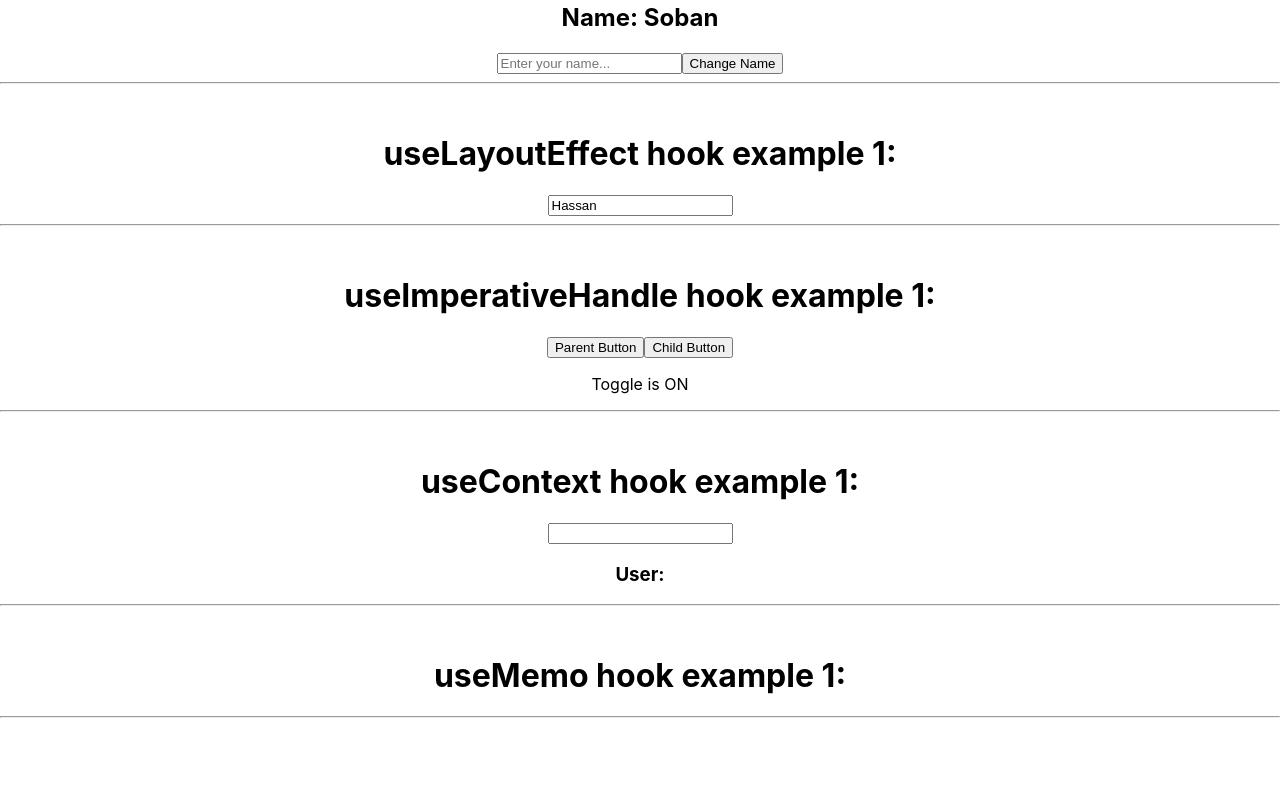
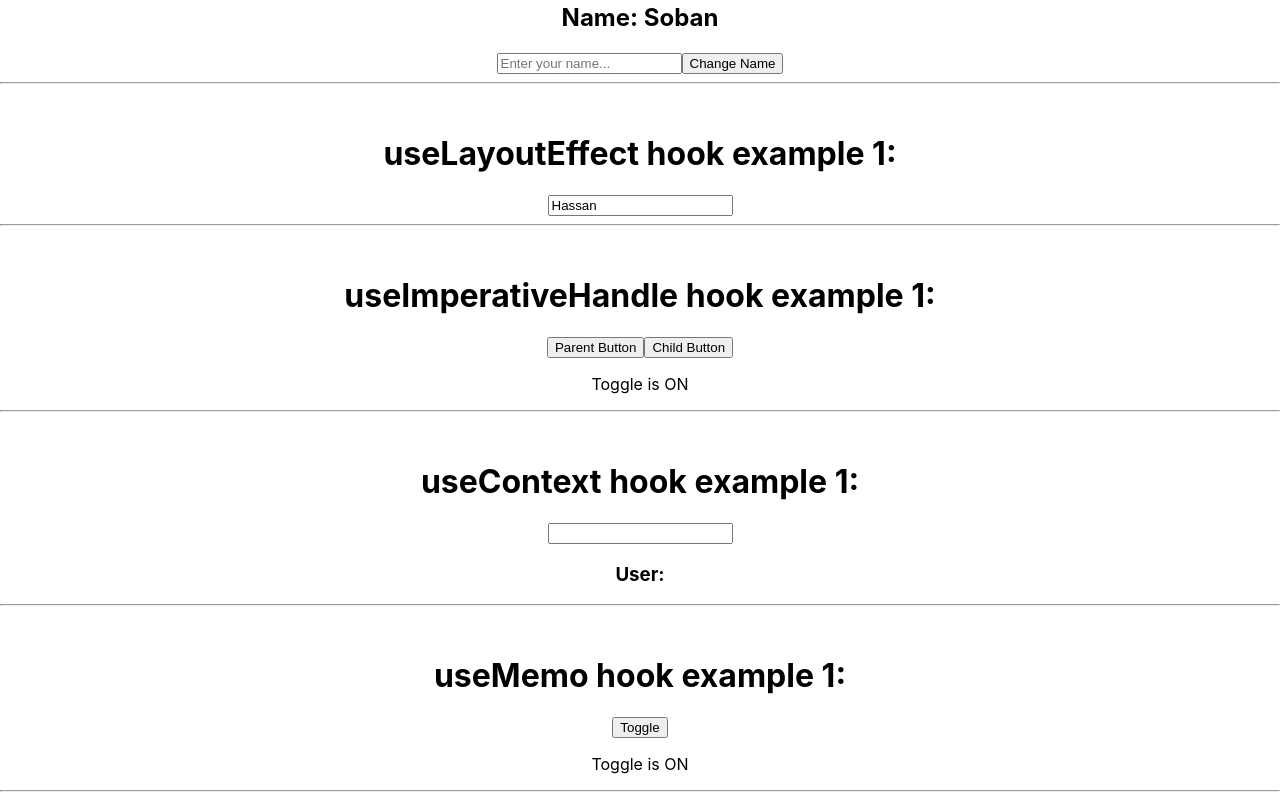
Before and after one commit to the-soban/react-hooks-exercise, a React (Create React App) app: page / in a window 1280 px wide. Shown: the part 929-1729 px from the top of the page. Before the commit the page ends 1655 px from the top, so only its background shows below. Built offline with nearby package versions, Linux system fonts and the light colour scheme; no server answers.

Commit message:
completed useMemo hook practice

```diff
--- a/src/UseMemo.jsx
+++ b/src/UseMemo.jsx
@@ -1,8 +1,9 @@
-import React, { useState, useEffect } from "react";
+import React, { useState, useEffect, useMemo } from "react";
 import axios from "axios";
 
 const UseMemo = () => {
     const [data, setData] = useState(null);
+    const [toggle, setToggle] = useState(true);
 
     useEffect(() => {
         axios.get("https://jsonplaceholder.typicode.com/comments").
@@ -28,10 +29,19 @@ const UseMemo = () => {
         return longestName;
     }
 
+    const getLongestName = useMemo(() => {
+        findLongestName(data)
+    }, [data]);
+
     return(
         <div>
             <h1>useMemo hook example 1:</h1>
-            <div> {findLongestName(data)} </div>
+            <div> {getLongestName} </div>
+            <button onClick={() => {
+                setToggle(!toggle);
+            }}>Toggle</button>
+            {toggle && <p>Toggle is ON</p>}
+
             <hr />
         </div>
     );
```
